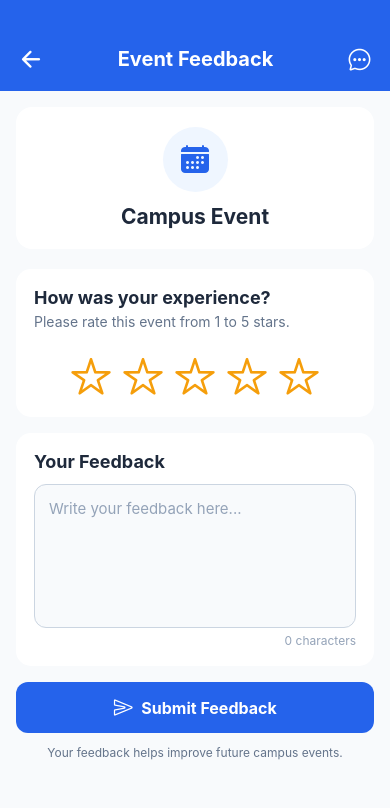
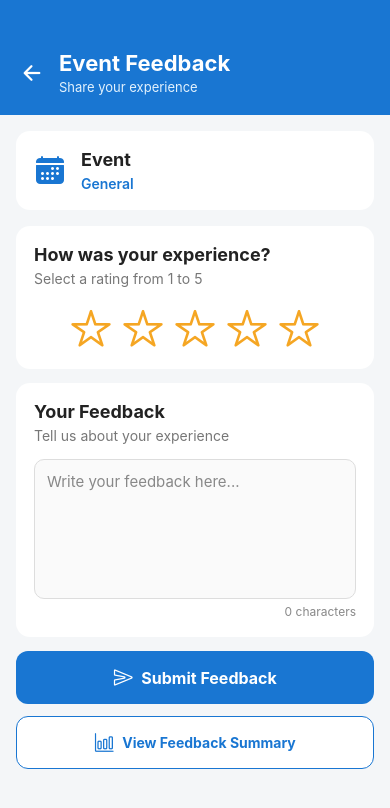
Before and after one commit to MarellaTriveni/campus-connect, a React Native app: screen /EventFeedback in a window 390 px wide. Shown: the top 808 px of the page. Built offline with nearby package versions, Linux system fonts and the light colour scheme.

Commit message:
Day 48: Improve Event Feedback System

```diff
--- a/screens/EventFeedbackScreen.js
+++ b/screens/EventFeedbackScreen.js
@@ -1,40 +1,47 @@
-import React, { useCallback, useState } from "react";
+import React, { useEffect, useState } from "react";
 import {
   View,
   Text,
+  TextInput,
+  TouchableOpacity,
   StyleSheet,
-  TouchableOpacity,
-  TextInput,
   Alert,
   ScrollView,
 } from "react-native";
 import AsyncStorage from "@react-native-async-storage/async-storage";
 import { Ionicons } from "@expo/vector-icons";
-import { useFocusEffect } from "@react-navigation/native";
 
 const FEEDBACK_KEY = "event_feedback";
 
-export default function EventFeedbackScreen({ navigation, route }) {
-  const event = route?.params?.event;
+export default function EventFeedbackScreen({ route, navigation }) {
+  const { event } = route.params || {};
 
   const [rating, setRating] = useState(0);
   const [feedback, setFeedback] = useState("");
   const [submitted, setSubmitted] = useState(false);
+  const [existingFeedback, setExistingFeedback] = useState(null);
+
+  useEffect(() => {
+    loadFeedback();
+  }, []);
 
   const loadFeedback = async () => {
     try {
       const stored = await AsyncStorage.getItem(FEEDBACK_KEY);
 
-      if (stored && event) {
+      if (stored) {
         const feedbackList = JSON.parse(stored);
 
-        const existing = feedbackList.find(
-          (item) => item.eventId === event.id
+        const found = feedbackList.find(
+          (item) =>
+            item.eventId === event?.id ||
+            item.eventName === event?.eventName
         );
 
-        if (existing) {
-          setRating(existing.rating);
-          setFeedback(existing.feedback);
+        if (found) {
+          setExistingFeedback(found);
+          setRating(found.rating);
+          setFeedback(found.feedback);
           setSubmitted(true);
         }
       }
@@ -43,50 +50,42 @@ export default function EventFeedbackScreen({ navigation, route }) {
     }
   };
 
-  useFocusEffect(
-    useCallback(() => {
-      loadFeedback();
-    }, [])
-  );
-
-  const submitFeedback = async () => {
+  const saveFeedback = async () => {
     if (rating === 0) {
-      Alert.alert(
-        "Select Rating",
-        "Please select a rating before submitting."
-      );
+      Alert.alert("Rating Required", "Please select a rating.");
       return;
     }
 
-    if (feedback.trim().length === 0) {
-      Alert.alert(
-        "Enter Feedback",
-        "Please write some feedback."
-      );
+    if (!feedback.trim()) {
+      Alert.alert("Feedback Required", "Please enter your feedback.");
       return;
     }
 
     try {
       const stored = await AsyncStorage.getItem(FEEDBACK_KEY);
+      let feedbackList = stored ? JSON.parse(stored) : [];
 
-      const feedbackList = stored ? JSON.parse(stored) : [];
-
-      const newFeedback = {
-        eventId: event?.id || "unknown",
-        eventName: event?.eventName || "Campus Event",
+      const feedbackData = {
+        id: existingFeedback?.id || Date.now().toString(),
+        eventId: event?.id || event?.eventName,
+        eventName: event?.eventName || "Event",
+        category: event?.category || "General",
         rating: rating,
         feedback: feedback.trim(),
-        date: new Date().toLocaleDateString(),
+        submittedAt:
+          existingFeedback?.submittedAt || new Date().toLocaleString(),
       };
 
       const existingIndex = feedbackList.findIndex(
-        (item) => item.eventId === newFeedback.eventId
+        (item) =>
+          item.eventId === feedbackData.eventId ||
+          item.eventName === feedbackData.eventName
       );
 
       if (existingIndex !== -1) {
-        feedbackList[existingIndex] = newFeedback;
+        feedbackList[existingIndex] = feedbackData;
       } else {
-        feedbackList.push(newFeedback);
+        feedbackList.push(feedbackData);
       }
 
       await AsyncStorage.setItem(
@@ -94,20 +93,67 @@ export default function EventFeedbackScreen({ navigation, route }) {
         JSON.stringify(feedbackList)
       );
 
+      setExistingFeedback(feedbackData);
       setSubmitted(true);
 
       Alert.alert(
-        "Feedback Submitted",
-        "Thank you for sharing your feedback!"
+        existingIndex !== -1 ? "Feedback Updated" : "Thank You!",
+        existingIndex !== -1
+          ? "Your feedback has been updated successfully."
+          : "Your feedback has been submitted successfully."
       );
     } catch (error) {
-      console.log("Feedback error:", error);
+      console.log("Error saving feedback:", error);
+      Alert.alert("Error", "Unable to save feedback.");
+    }
+  };
+
+  const deleteFeedback = async () => {
+    Alert.alert(
+      "Delete Feedback",
+      "Are you sure you want to delete your feedback?",
+      [
+        {
+          text: "Cancel",
+          style: "cancel",
+        },
+        {
+          text: "Delete",
+          style: "destructive",
+          onPress: async () => {
+            try {
+              const stored = await AsyncStorage.getItem(FEEDBACK_KEY);
+
+              if (!stored) return;
+
+              const feedbackList = JSON.parse(stored);
+
+              const updatedList = feedbackList.filter(
+                (item) =>
+                  item.eventId !== existingFeedback?.eventId
+              );
+
+              await AsyncStorage.setItem(
+                FEEDBACK_KEY,
+                JSON.stringify(updatedList)
+              );
+
+              setRating(0);
+              setFeedback("");
+              setSubmitted(false);
+              setExistingFeedback(null);
 
               Alert.alert(
-        "Error",
-        "Unable to save feedback."
+                "Deleted",
+                "Your feedback has been deleted."
               );
+            } catch (error) {
+              console.log("Delete error:", error);
             }
+          },
+        },
+      ]
+    );
   };
 
   const renderStars = () => {
@@ -116,15 +162,11 @@ export default function EventFeedbackScreen({ navigation, route }) {
         {[1, 2, 3, 4, 5].map((star) => (
           <TouchableOpacity
             key={star}
-            onPress={() => {
-              setRating(star);
-              setSubmitted(false);
-            }}
+            onPress={() => setRating(star)}
           >
             <Ionicons
               name={star <= rating ? "star" : "star-outline"}
               size={42}
-              color="#F59E0B"
               style={styles.star}
             />
           </TouchableOpacity>
@@ -134,101 +176,110 @@ export default function EventFeedbackScreen({ navigation, route }) {
   };
 
   return (
-    <View style={styles.container}>
+    <ScrollView
+      style={styles.container}
+      contentContainerStyle={styles.content}
+    >
       {/* Header */}
       <View style={styles.header}>
         <TouchableOpacity
           onPress={() => navigation.goBack()}
+          style={styles.backButton}
         >
-          <Ionicons
-            name="arrow-back"
-            size={26}
-            color="#fff"
-          />
+          <Ionicons name="arrow-back" size={24} color="#fff" />
         </TouchableOpacity>
 
-        <Text style={styles.headerTitle}>
-          Event Feedback
+        <View>
+          <Text style={styles.headerTitle}>Event Feedback</Text>
+          <Text style={styles.headerSubtitle}>
+            Share your experience
+          </Text>
+        </View>
+      </View>
+
+      {/* Event Card */}
+      <View style={styles.eventCard}>
+        <Ionicons name="calendar" size={32} style={styles.eventIcon} />
+
+        <View style={styles.eventInfo}>
+          <Text style={styles.eventTitle}>
+            {event?.eventName || "Event"}
           </Text>
 
-        <Ionicons
-          name="chatbubble-ellipses-outline"
-          size={25}
-          color="#fff"
-        />
-      </View>
-
-      <ScrollView
-        showsVerticalScrollIndicator={false}
-        contentContainerStyle={styles.content}
-      >
-        {/* Event Card */}
-        <View style={styles.eventCard}>
-          <View style={styles.eventIcon}>
-            <Ionicons
-              name="calendar"
-              size={32}
-              color="#2563EB"
-            />
-          </View>
-
-          <Text style={styles.eventTitle}>
-            {event?.eventName || "Campus Event"}
+          <Text style={styles.eventCategory}>
+            {event?.category || "General"}
           </Text>
 
           {event?.date && (
-            <Text style={styles.eventInfo}>
+            <Text style={styles.eventDate}>
               {event.date}
             </Text>
           )}
-
-          {event?.venue && (
-            <Text style={styles.eventInfo}>
-              {event.venue}
-            </Text>
-          )}
+        </View>
       </View>
 
+      {/* Feedback Status */}
+      {submitted && (
+        <View style={styles.statusCard}>
+          <Ionicons
+            name="checkmark-circle"
+            size={24}
+            color="#2e7d32"
+          />
+
+          <View style={styles.statusTextContainer}>
+            <Text style={styles.statusTitle}>
+              Feedback Submitted
+            </Text>
+
+            <Text style={styles.statusText}>
+              You can edit your feedback below.
+            </Text>
+          </View>
+        </View>
+      )}
+
       {/* Rating */}
-        <View style={styles.section}>
+      <View style={styles.card}>
         <Text style={styles.sectionTitle}>
           How was your experience?
         </Text>
 
         <Text style={styles.sectionSubtitle}>
-            Please rate this event from 1 to 5 stars.
+          Select a rating from 1 to 5
         </Text>
 
         {renderStars()}
 
         {rating > 0 && (
           <Text style={styles.ratingText}>
-              {rating === 1 && "Poor"}
-              {rating === 2 && "Fair"}
-              {rating === 3 && "Good"}
-              {rating === 4 && "Very Good"}
+            {rating === 1 && "Very Poor"}
+            {rating === 2 && "Poor"}
+            {rating === 3 && "Average"}
+            {rating === 4 && "Good"}
             {rating === 5 && "Excellent"}
           </Text>
         )}
       </View>
 
       {/* Feedback */}
-        <View style={styles.section}>
+      <View style={styles.card}>
         <Text style={styles.sectionTitle}>
           Your Feedback
         </Text>
 
+        <Text style={styles.sectionSubtitle}>
+          Tell us about your experience
+        </Text>
+
         <TextInput
-            style={styles.textInput}
+          style={styles.input}
           placeholder="Write your feedback here..."
-            placeholderTextColor="#94A3B8"
-            value={feedback}
-            onChangeText={(text) => {
-              setFeedback(text);
-              setSubmitted(false);
-            }}
+          placeholderTextColor="#888"
           multiline
           numberOfLines={6}
+          value={feedback}
+          onChangeText={setFeedback}
           textAlignVertical="top"
         />
 
@@ -237,34 +288,13 @@ export default function EventFeedbackScreen({ navigation, route }) {
         </Text>
       </View>
 
-        {/* Submitted Message */}
-        {submitted && (
-          <View style={styles.submittedCard}>
-            <Ionicons
-              name="checkmark-circle"
-              size={25}
-              color="#16A34A"
-            />
-
-            <View style={styles.submittedTextContainer}>
-              <Text style={styles.submittedTitle}>
-                Feedback Submitted
-              </Text>
-
-              <Text style={styles.submittedText}>
-                Your feedback has been saved successfully.
-              </Text>
-            </View>
-          </View>
-        )}
-
-        {/* Submit Button */}
+      {/* Buttons */}
       <TouchableOpacity
         style={styles.submitButton}
-          onPress={submitFeedback}
+        onPress={saveFeedback}
       >
         <Ionicons
-            name="send-outline"
+          name={submitted ? "create-outline" : "send-outline"}
           size={20}
           color="#fff"
         />
@@ -274,163 +304,202 @@ export default function EventFeedbackScreen({ navigation, route }) {
         </Text>
       </TouchableOpacity>
 
-        <Text style={styles.note}>
-          Your feedback helps improve future campus events.
+      {submitted && (
+        <TouchableOpacity
+          style={styles.deleteButton}
+          onPress={deleteFeedback}
+        >
+          <Ionicons
+            name="trash-outline"
+            size={20}
+            color="#d32f2f"
+          />
+
+          <Text style={styles.deleteText}>
+            Delete Feedback
           </Text>
+        </TouchableOpacity>
+      )}
+
+      <TouchableOpacity
+        style={styles.summaryButton}
+        onPress={() => navigation.navigate("FeedbackSummary")}
+      >
+        <Ionicons
+          name="bar-chart-outline"
+          size={20}
+          style={styles.summaryIcon}
+        />
+
+        <Text style={styles.summaryText}>
+          View Feedback Summary
+        </Text>
+      </TouchableOpacity>
     </ScrollView>
-    </View>
   );
 }
 
 const styles = StyleSheet.create({
   container: {
     flex: 1,
-    backgroundColor: "#F8FAFC",
+    backgroundColor: "#f4f6f8",
+  },
+
+  content: {
+    paddingBottom: 40,
   },
 
   header: {
-    backgroundColor: "#2563EB",
-    paddingTop: 45,
-    paddingBottom: 18,
-    paddingHorizontal: 18,
+    backgroundColor: "#1976d2",
+    paddingTop: 50,
+    paddingBottom: 20,
+    paddingHorizontal: 20,
     flexDirection: "row",
     alignItems: "center",
-    justifyContent: "space-between",
+  },
+
+  backButton: {
+    marginRight: 15,
   },
 
   headerTitle: {
     color: "#fff",
-    fontSize: 20,
+    fontSize: 22,
     fontWeight: "bold",
   },
 
-  content: {
-    padding: 16,
-    paddingBottom: 40,
+  headerSubtitle: {
+    color: "#e3f2fd",
+    marginTop: 3,
+    fontSize: 13,
   },
 
   eventCard: {
     backgroundColor: "#fff",
-    borderRadius: 16,
-    padding: 20,
+    margin: 16,
+    padding: 18,
+    borderRadius: 14,
+    flexDirection: "row",
     alignItems: "center",
     elevation: 3,
-    marginBottom: 20,
   },
 
   eventIcon: {
-    backgroundColor: "#EFF6FF",
-    width: 65,
-    height: 65,
-    borderRadius: 35,
-    alignItems: "center",
-    justifyContent: "center",
-    marginBottom: 12,
+    marginRight: 15,
+    color: "#1976d2",
+  },
+
+  eventInfo: {
+    flex: 1,
   },
 
   eventTitle: {
-    fontSize: 21,
+    fontSize: 18,
     fontWeight: "bold",
-    color: "#1E293B",
-    textAlign: "center",
+    color: "#222",
   },
 
-  eventInfo: {
-    color: "#64748B",
+  eventCategory: {
     marginTop: 5,
-    fontSize: 14,
+    color: "#1976d2",
+    fontWeight: "600",
   },
 
-  section: {
+  eventDate: {
+    marginTop: 4,
+    color: "#666",
+  },
+
+  statusCard: {
+    marginHorizontal: 16,
+    marginBottom: 12,
+    padding: 14,
+    borderRadius: 12,
+    backgroundColor: "#e8f5e9",
+    flexDirection: "row",
+    alignItems: "center",
+  },
+
+  statusTextContainer: {
+    marginLeft: 10,
+  },
+
+  statusTitle: {
+    fontWeight: "bold",
+    color: "#2e7d32",
+  },
+
+  statusText: {
+    color: "#555",
+    marginTop: 2,
+  },
+
+  card: {
     backgroundColor: "#fff",
-    borderRadius: 15,
+    marginHorizontal: 16,
+    marginBottom: 14,
     padding: 18,
-    marginBottom: 16,
+    borderRadius: 14,
     elevation: 2,
   },
 
   sectionTitle: {
     fontSize: 18,
     fontWeight: "bold",
-    color: "#1E293B",
+    color: "#222",
   },
 
   sectionSubtitle: {
-    color: "#64748B",
+    color: "#777",
     marginTop: 5,
-    marginBottom: 15,
   },
 
   starsContainer: {
     flexDirection: "row",
     justifyContent: "center",
-    marginTop: 8,
+    marginTop: 18,
   },
 
   star: {
+    color: "#f5a623",
     marginHorizontal: 5,
   },
 
   ratingText: {
     textAlign: "center",
-    color: "#F59E0B",
+    marginTop: 10,
+    fontSize: 16,
     fontWeight: "bold",
-    marginTop: 8,
-    fontSize: 16,
+    color: "#1976d2",
   },
 
-  textInput: {
-    marginTop: 12,
+  input: {
+    marginTop: 15,
     borderWidth: 1,
-    borderColor: "#CBD5E1",
-    borderRadius: 12,
-    padding: 14,
+    borderColor: "#ddd",
+    borderRadius: 10,
+    padding: 12,
     minHeight: 130,
     fontSize: 15,
-    color: "#1E293B",
-    backgroundColor: "#F8FAFC",
+    color: "#222",
+    backgroundColor: "#fafafa",
   },
 
   characterCount: {
     textAlign: "right",
-    color: "#94A3B8",
+    marginTop: 5,
+    color: "#888",
     fontSize: 12,
-    marginTop: 5,
-  },
-
-  submittedCard: {
-    backgroundColor: "#F0FDF4",
-    borderRadius: 12,
-    padding: 15,
-    flexDirection: "row",
-    alignItems: "center",
-    marginBottom: 16,
-  },
-
-  submittedTextContainer: {
-    marginLeft: 10,
-    flex: 1,
-  },
-
-  submittedTitle: {
-    color: "#15803D",
-    fontWeight: "bold",
-    fontSize: 15,
-  },
-
-  submittedText: {
-    color: "#166534",
-    marginTop: 3,
-    fontSize: 13,
   },
 
   submitButton: {
-    backgroundColor: "#2563EB",
+    marginHorizontal: 16,
+    backgroundColor: "#1976d2",
+    padding: 15,
     borderRadius: 12,
-    paddingVertical: 14,
+    flexDirection: "row",
+    justifyContent: "center",
     alignItems: "center",
-    justifyContent: "center",
-    flexDirection: "row",
   },
 
   submitText: {
@@ -440,10 +509,44 @@ const styles = StyleSheet.create({
     marginLeft: 8,
   },
 
-  note: {
-    textAlign: "center",
-    color: "#64748B",
-    fontSize: 12,
+  deleteButton: {
+    marginHorizontal: 16,
     marginTop: 12,
+    padding: 14,
+    borderRadius: 12,
+    borderWidth: 1,
+    borderColor: "#d32f2f",
+    flexDirection: "row",
+    justifyContent: "center",
+    alignItems: "center",
+  },
+
+  deleteText: {
+    color: "#d32f2f",
+    fontWeight: "bold",
+    marginLeft: 8,
+  },
+
+  summaryButton: {
+    marginHorizontal: 16,
+    marginTop: 12,
+    padding: 14,
+    borderRadius: 12,
+    backgroundColor: "#fff",
+    borderWidth: 1,
+    borderColor: "#1976d2",
+    flexDirection: "row",
+    justifyContent: "center",
+    alignItems: "center",
+  },
+
+  summaryIcon: {
+    color: "#1976d2",
+  },
+
+  summaryText: {
+    color: "#1976d2",
+    fontWeight: "bold",
+    marginLeft: 8,
   },
 });
```
Lines whose indentation alone changed are shown as unchanged.
